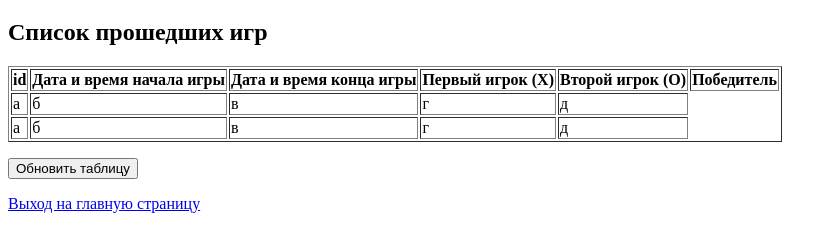
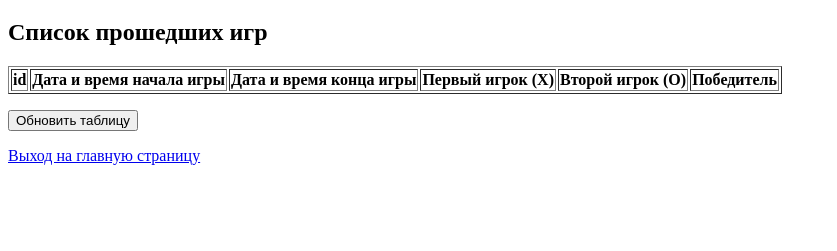
Before and after one commit to Damlrca/www_labs, a website: page history.html in a window 1280 px wide. Shown: the part 61-312 px from the top of the page, without its empty margins (0-837 px from the left). Drawn offline with Linux system fonts and the light colour scheme.

Commit message:
final commit?

```diff
--- a/history.html
+++ b/history.html
@@ -14,15 +14,11 @@
 			<thead>
 				<tr> <th>id</th> <th>Дата и время начала игры</th> <th>Дата и время конца игры</th> <th>Первый игрок (Х)</th> <th>Второй игрок (O)</th> <th>Победитель</th> </tr>
 			</thead>
-			<tbody id="htable">
-				<tr> <td>а</td> <td>б</td> <td>в</td> <td>г</td> <td>д</td> </tr>
-				<tr> <td>а</td> <td>б</td> <td>в</td> <td>г</td> <td>д</td> </tr>
-			</tbody>
+			<tbody id="htable"> </tbody>
 		</table>
 
 		<script type="application/javascript">
 			function updateHTable(htable) {
-				//alert(JSON.parse(htable));
 				let res = document.getElementById("htable");
 				res.replaceChildren();
 				for (let i = 0; i < htable.length; i++) {
```
